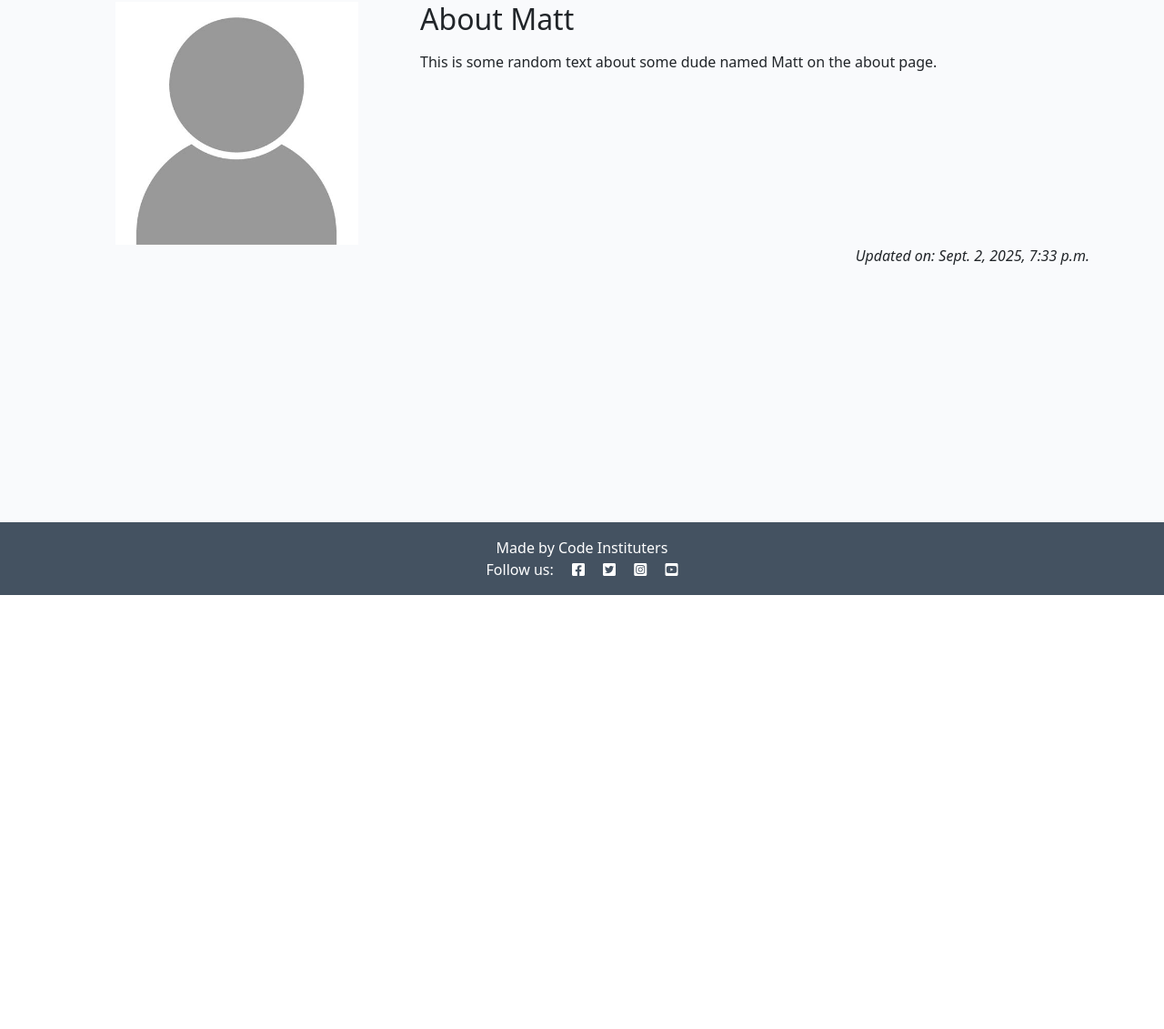
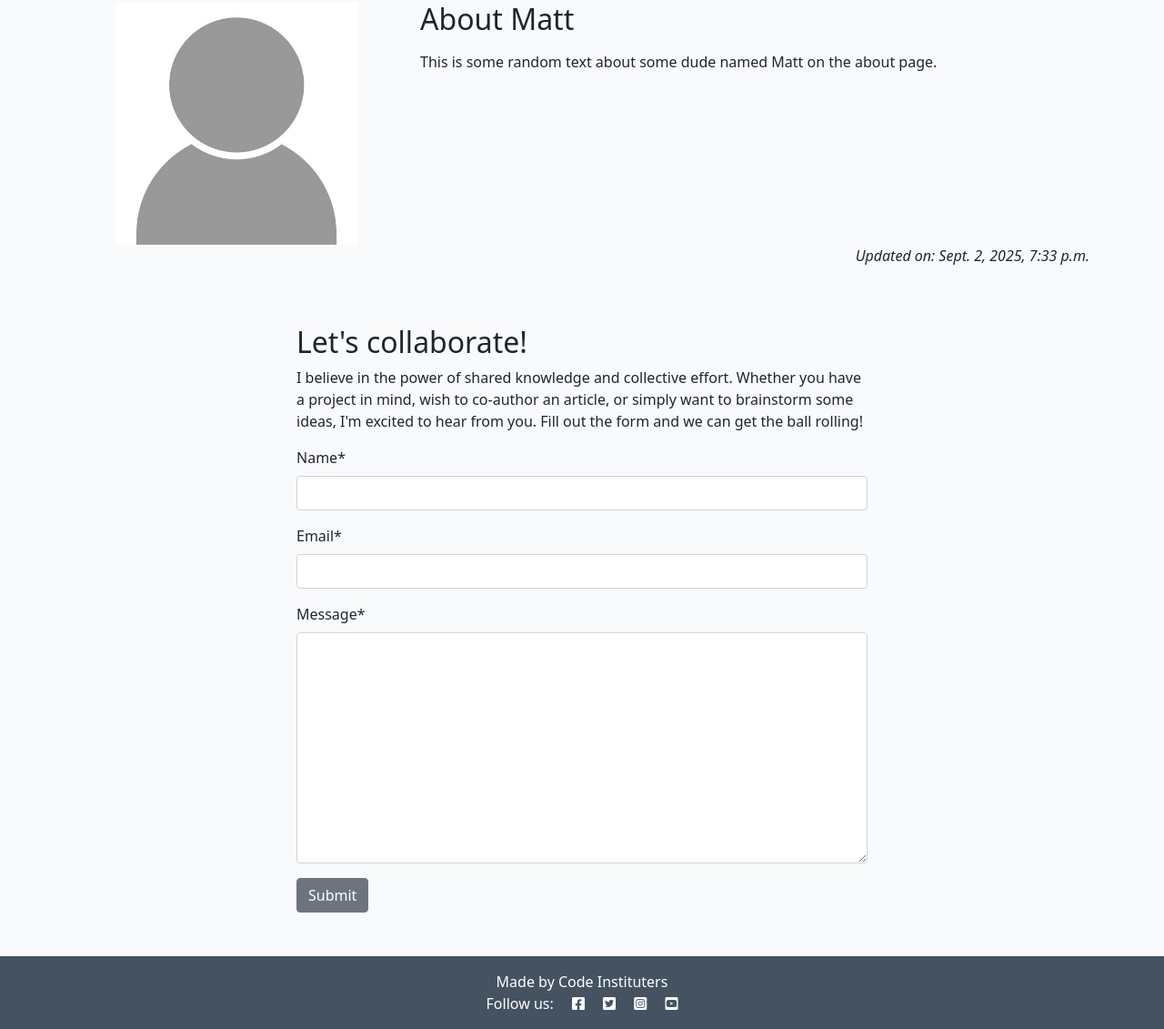
Before and after one commit to DaniqueJ-R/love-django-blog, a Django app: page /about-us/ in a window 1280 px wide. Shown: the part 146-1277 px from the top of the page at 91% size. Before the commit the page ends 800 px from the top, so only its background shows below. Run offline with Django 4.2, Linux system fonts and the light colour scheme; data comes from the database, SQL or seed files in the repository; both versions use the stored data as it was after the commit; some libraries are stand-ins or nearby versions.

Commit message:
added contact form to about page

```diff
--- a/about_us/admin.py
+++ b/about_us/admin.py
@@ -1,5 +1,5 @@
 from django.contrib import admin
-from .models import AboutUs
+from .models import AboutUs, CollaborateRequest
 from django_summernote.admin import SummernoteModelAdmin
 
 @admin.register(AboutUs)
@@ -8,3 +8,7 @@ class AboutUsAdmin(SummernoteModelAdmin):
     summernote_fields = ('content',)
 
 # Register your models here.
+@admin.register(CollaborateRequest)
+class CollaborateRequestAdmin(admin.ModelAdmin):
+
+    list_display = ('message', 'read',)
--- /dev/null
+++ b/about_us/forms.py
@@ -0,0 +1,8 @@
+from .models import CollaborateRequest
+from django import forms
+
+
+class CollaborateForm(forms.ModelForm):
+    class Meta:
+        model = CollaborateRequest
+        fields = ('name','email','message',)
--- a/about_us/models.py
+++ b/about_us/models.py
@@ -11,3 +11,12 @@ class AboutUs(models.Model):
     def __str__(self):
         return self.title
     #changes the name to readabe text in admin panel
+
+class CollaborateRequest(models.Model):
+    name = models.CharField(max_length=200)
+    email = models.EmailField()
+    message = models.TextField()
+    read = models.BooleanField(default=False)
+
+    def __str__(self):
+        return f"Collaboration request from {self.name}"
--- a/about_us/templates/about/about_us.html
+++ b/about_us/templates/about/about_us.html
@@ -1,10 +1,10 @@
-{% extends 'base.html' %}
-{% block content %}
-{% load static %}
+{% extends 'base.html' %} {% block content %} {% load static %}
+{% load crispy_forms_tags %}
+
 <div class="container mt-5">
   <div class="row">
     <div class="col-4 text-center">
-            <img src="{% static 'images/nobody.jpg' %}" width="75%">
+      <img src="{% static 'images/nobody.jpg' %}" width="75%" />
     </div>
     <div class="col-8">
       <!-- Title goes between these h2 tags -->
@@ -20,4 +20,25 @@
     </div>
   </div>
 </div>
+<div class="row justify-content-center">
+  <div class="col-12 col-md-6 my-5">
+    <h2>Let's collaborate!</h2>
+    <p>
+      I believe in the power of shared knowledge and collective effort. Whether
+      you have a project in mind, wish to co-author an article, or simply want
+      to brainstorm some ideas, I'm excited to hear from you. Fill out the form
+      and we can get the ball rolling!
+    </p>
+
+    <!-- add your form here. Your submit button should
+                                have the classes of btn, btn-secondary -->
+      <form method="post">
+        {{ collaborate_form | crispy }}
+        {% csrf_token %}
+        <button class="btn btn-secondary"
+          type="submit">Submit</button>
+      </form>
+  </div>
+</div>
+
 {% endblock content %}
--- a/about_us/views.py
+++ b/about_us/views.py
@@ -1,5 +1,6 @@
 from django.shortcuts import render
 from .models import AboutUs
+from .forms import CollaborateForm
 
 # Create your views here.
 def about_me(request):
@@ -7,9 +8,11 @@ def about_me(request):
     Renders the About page
     """
     aboutus = AboutUs.objects.all().order_by('-updated_on').first()
+    collaborate_form = CollaborateForm()
 
     return render(
         request,
         "about/about_us.html",
-        {"aboutus": aboutus},
+        {"aboutus": aboutus,
+         "collaborate_form": collaborate_form,},
     )
--- a/codestar/settings.py
+++ b/codestar/settings.py
@@ -29,8 +29,8 @@ SECRET_KEY = os.environ.get("SECRET_KEY")
 
 # SECURITY WARNING: don't run with debug turned on in production!
 # True = development mode, False = production mode
-DEBUG = False
-# DEBUG = True
+# DEBUG = False
+DEBUG = True
 
 ALLOWED_HOSTS = [
     '.herokuapp.com','localhost'
```
Also changed, not shown: about_us/migrations/0002_collaboraterequest.py (added), db.sqlite3. Lines whose indentation alone changed are shown as unchanged.
